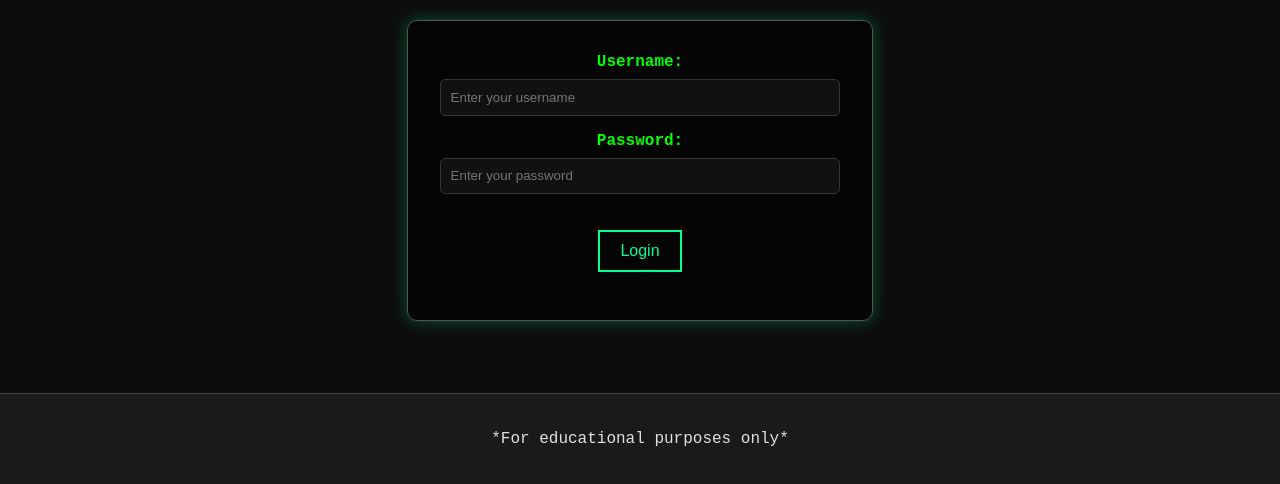
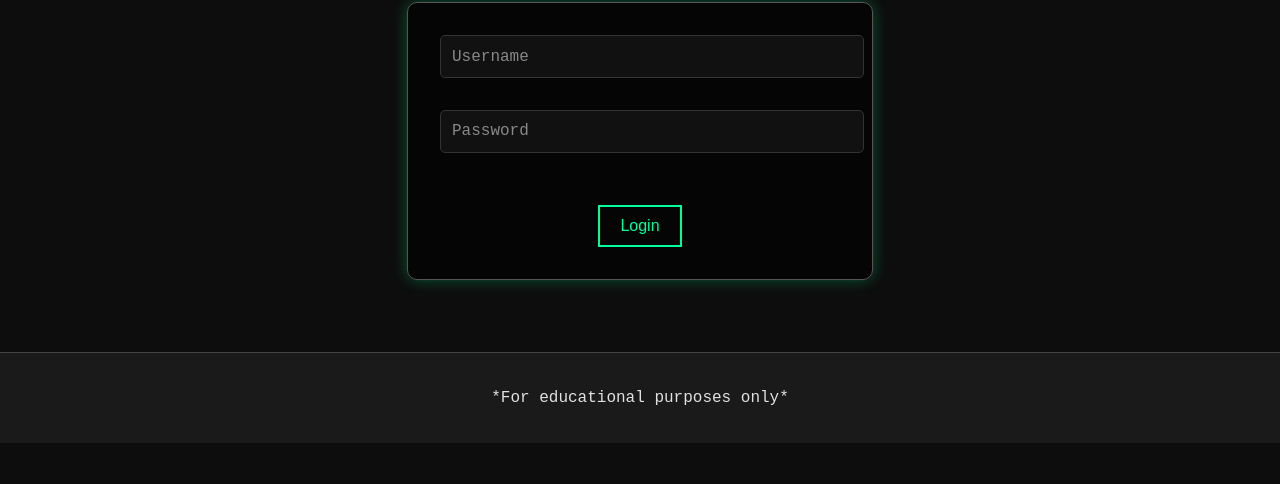
Before and after one commit to LeeFred3042U/The_Darkness_Takes_Over, a plain HTML site: page login.html in a window 1280 px wide. Shown: the part 316-800 px from the top of the page. Drawn offline with Linux system fonts and the light colour scheme.

Commit message:
Update login css

```diff
--- a/login.html
+++ b/login.html
@@ -1,4 +1,5 @@
-!DOCTYPE html>
+<!-- login.html -->
+<!DOCTYPE html>
 <html lang="en">
 <head>
   <meta charset="UTF-8">
@@ -16,17 +17,26 @@
       animation: fadeInUp 0.6s ease-out;
     }
 
-    form#login-form label {
-      display: block;
-      margin-bottom: 0.5rem;
-      color: #0f0;
-      font-weight: bold;
+    .input-group {
+      position: relative;
+      margin-bottom: 2rem;
     }
 
-    form#login-form input {
+    .input-group label {
+      position: absolute;
+      top: 50%;
+      left: 12px;
+      transform: translateY(-50%);
+      background: transparent;
+      color: #888;
+      pointer-events: none;
+      transition: 0.3s ease all;
+    }
+
+    .input-group input {
       width: 100%;
-      padding: 0.6rem;
-      margin-bottom: 1rem;
+      padding: 0.8rem 0.6rem;
+      padding-left: 12px;
       border: 1px solid #333;
       background-color: #111;
       color: #fff;
@@ -34,14 +44,24 @@
       transition: border 0.3s;
     }
 
-    form#login-form input:focus {
+    .input-group input:focus {
       border: 1px solid #0f0;
       outline: none;
     }
 
+    .input-group input:focus + label,
+    .input-group input:not(:placeholder-shown) + label {
+      top: -10px;
+      left: 8px;
+      background: #111;
+      padding: 0 4px;
+      font-size: 0.8rem;
+      color: #0f0;
+    }
+
     form#login-form .error-message {
       color: red;
-      margin-top: 0.5rem;
+      margin-top: -1rem;
     }
 
     @keyframes fadeInUp {
@@ -80,11 +100,15 @@
   <main class="content">
     <h1>Login</h1>
     <form id="login-form">
-      <label for="username">Username:</label>
-      <input type="text" id="username" name="username" placeholder="Enter your username" required>
+      <div class="input-group">
+        <input type="text" id="username" name="username" placeholder=" " required>
+        <label for="username">Username</label>
+      </div>
 
-      <label for="password">Password:</label>
-      <input type="password" id="password" name="password" placeholder="Enter your password" required>
+      <div class="input-group">
+        <input type="password" id="password" name="password" placeholder=" " required>
+        <label for="password">Password</label>
+      </div>
 
       <button class="glow-button" type="submit">Login</button>
       <p id="login-error" class="error-message"></p>
```
